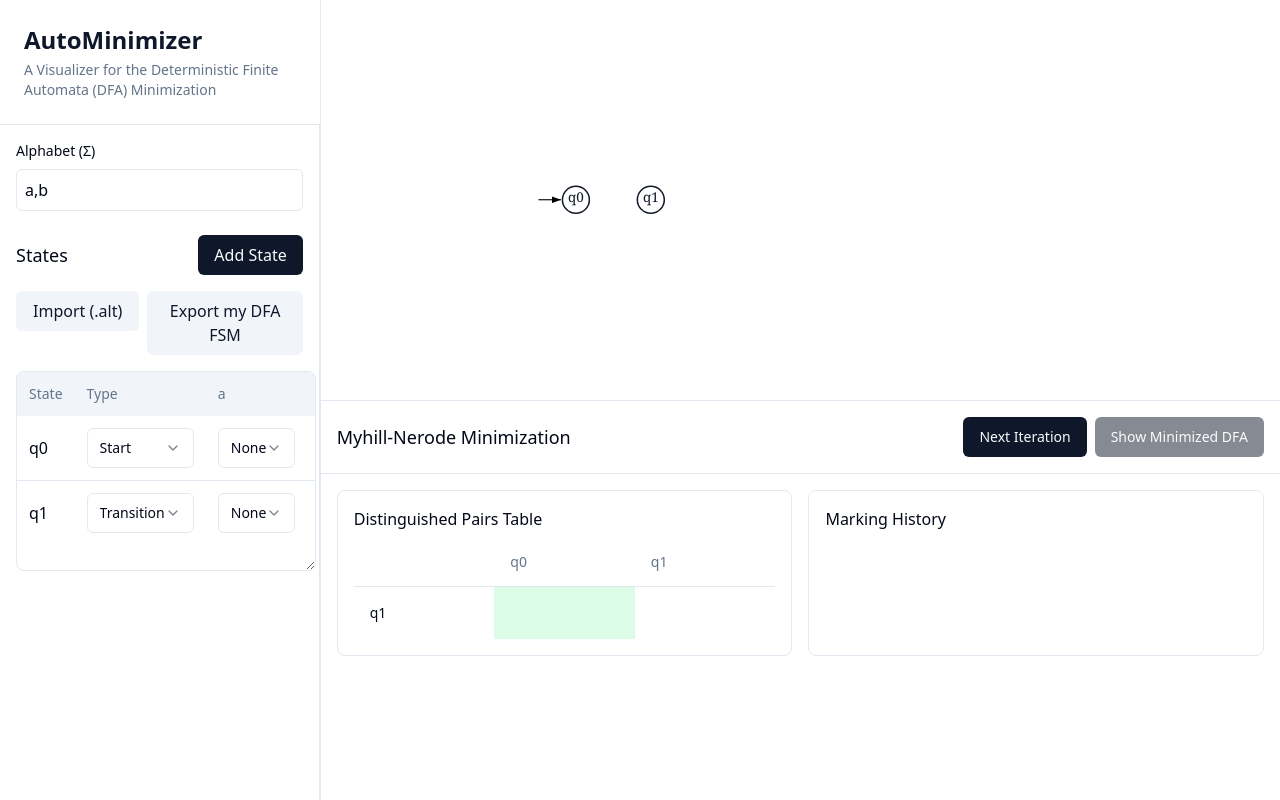
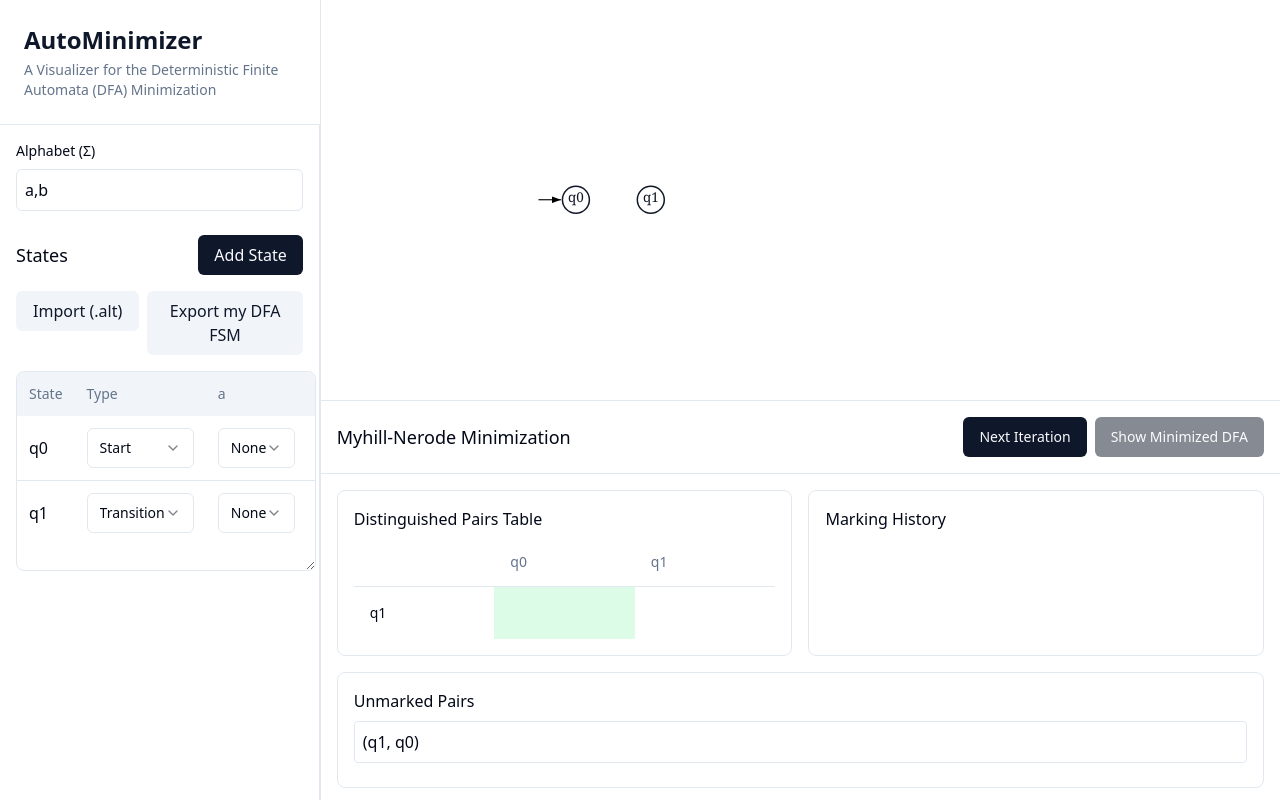
Before and after one commit to yam-1111/AutoMinimizer, a React (Vite) app: page / in a window 1280 px wide. Built offline with nearby package versions, Linux system fonts and the light colour scheme.

Commit message:
Feature: added section for unmarked pairs

```diff
--- a/src/components/dfa/MyhillNerodeVisualizer.tsx
+++ b/src/components/dfa/MyhillNerodeVisualizer.tsx
@@ -256,7 +256,7 @@ export const MyhillNerodeVisualizer: React.FC<MyhillNerodeVisualizerProps> = ({
                           className={
                             table.pairs[state1.id]?.[state2.id]
                               ? 'bg-red-100 dark:bg-red-900'
-                              :  'bg-green-100  dark:bg-blue'
+                              : 'bg-green-100  dark:bg-blue'
                           }
                         >
                           {table.pairs[state1.id]?.[state2.id] ? '×' : ''}
@@ -294,13 +294,28 @@ export const MyhillNerodeVisualizer: React.FC<MyhillNerodeVisualizerProps> = ({
               <DFAGraph
                 states={minimizedStates}
                 svgRef={svgRef}
-                onMouseMove={() => {}}
-                onMouseUp={() => {}}
-                onMouseDown={() => {}}
+                onMouseMove={() => { }}
+                onMouseUp={() => { }}
+                onMouseDown={() => { }}
               />
             </div>
           </div>
         )}
+
+        <div className="border rounded-lg p-4 mt-4">
+          <h4 className="font-medium mb-2">Unmarked Pairs</h4>
+          <div className="overflow-auto max-h-[300px]">
+            {states.map((state1, i) => i > 0 && (
+              states.slice(0, i).map((state2) => (
+                !table.pairs[state1.id]?.[state2.id] && (
+                  <div key={`${state1.id}-${state2.id}`} className="mb-2 p-2 border rounded">
+                    <p>({state1.id}, {state2.id})</p>
+                  </div>
+                )
+              ))
+            ))}
+          </div>
+        </div>
       </div>
     </div>
   );
```
